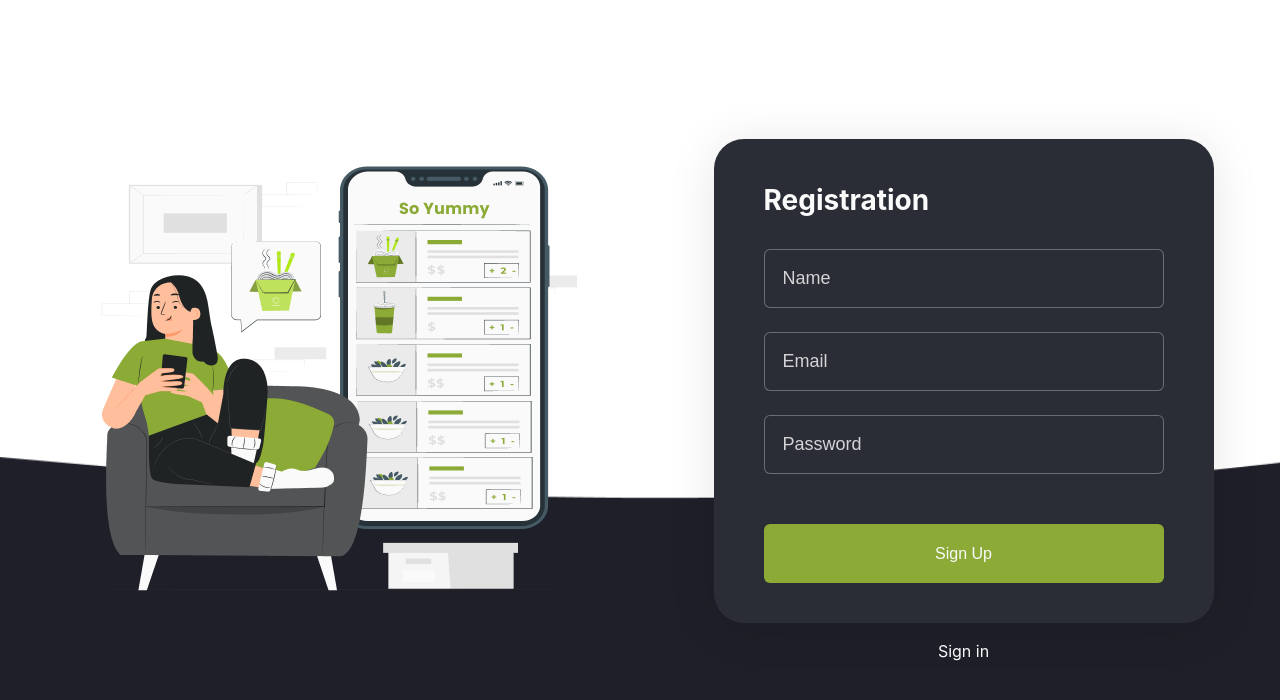
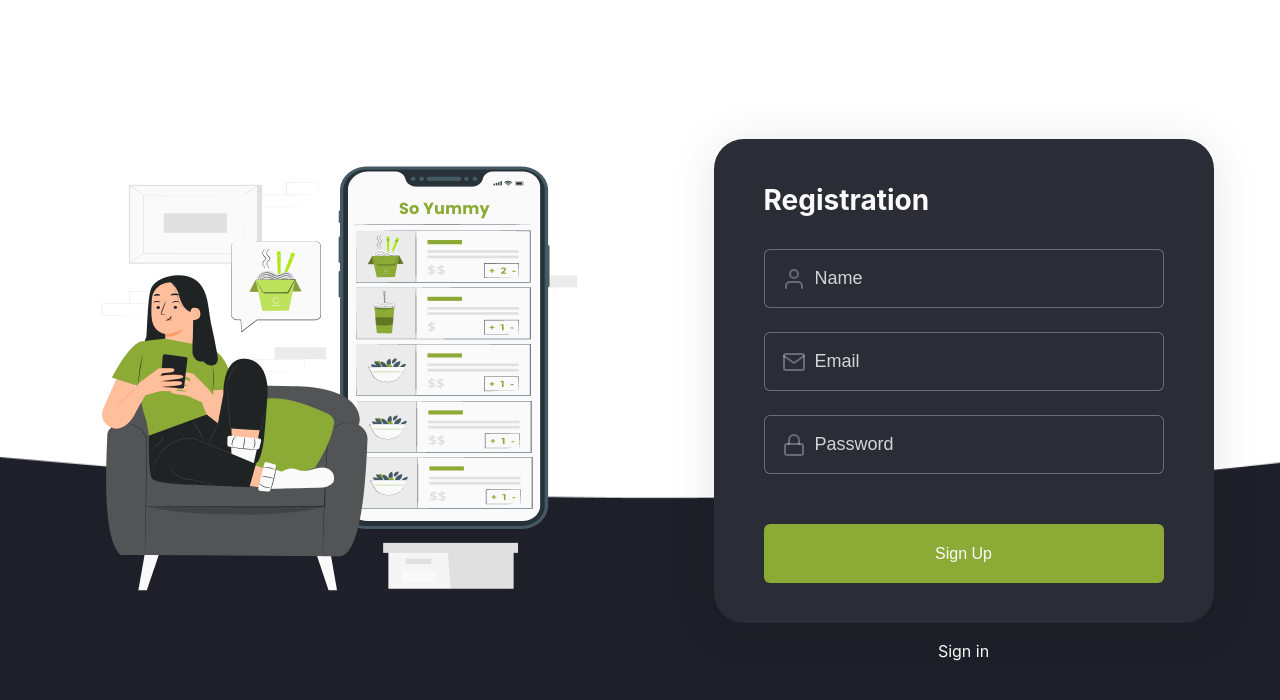
Before and after one commit to bbachara/go-yummy, a React (Create React App) app: page /go-yummy/register in a window 1280 px wide. Shown: the top 700 px of the page. Built offline with nearby package versions, Linux system fonts and the light colour scheme.

Commit message:
icons added

```diff
--- a/src/pages/Auth/Login/Login.jsx
+++ b/src/pages/Auth/Login/Login.jsx
@@ -1,5 +1,6 @@
 import React, { useState } from 'react';
 import { Link } from 'react-router-dom';
+import { FiMail, FiLock } from 'react-icons/fi';
 import styles from './Login.module.css';
 import orderFood from '../../../assets/AuthPages/order-food-desktop.png';
 
@@ -24,6 +25,8 @@ export const Login = () => {
             <h2 className={styles.title}>Sign In</h2>
             <form onSubmit={handleSubmit} className={styles.form}>
               <div className={styles.field}>
+                <div className={styles.inputWrapper}>
+                  <FiMail className={styles.icon} />
                   <input
                     type="email"
                     id="email"
@@ -34,7 +37,10 @@ export const Login = () => {
                     placeholder="Email"
                   />
                 </div>
+              </div>
               <div className={styles.field}>
+                <div className={styles.inputWrapper}>
+                  <FiLock className={styles.icon} />
                   <input
                     type="password"
                     id="password"
@@ -44,6 +50,7 @@ export const Login = () => {
                     className={styles.input}
                     placeholder="Password"
                   />
+                </div>
               </div>
               <button type="submit" className={styles.button}>Sign In</button>
             </form>
--- a/src/pages/Auth/Login/Login.module.css
+++ b/src/pages/Auth/Login/Login.module.css
@@ -78,7 +78,7 @@
     background-color: #2A2C36;
     color: #FFFFFF;
     font-size: 18px;
-    padding-left: 18px;
+    padding-left: 50px;
     box-sizing: border-box;
 }
 
@@ -90,6 +90,20 @@
     outline: none;
     border: 1px solid #FFFFFF;
     opacity: 100%;
+}
+
+.inputWrapper {
+    position: relative;
+}
+
+.icon {
+    position: absolute;
+    left: 18px;
+    top: 50%;
+    transform: translateY(-50%);
+    color: rgba(255, 255, 255, 0.3);
+    width: 24px;
+    height: 24px;
 }
 
 .button {
--- a/src/pages/Auth/Register/Register.jsx
+++ b/src/pages/Auth/Register/Register.jsx
@@ -1,5 +1,6 @@
 import React, { useState } from 'react';
 import { Link } from 'react-router-dom';
+import { FiUser, FiMail, FiLock } from 'react-icons/fi';
 import styles from './Register.module.css';
 import orderFood from '../../../assets/AuthPages/order-food-desktop.png';
 
@@ -26,6 +27,8 @@ export const Register = () => {
             <h2 className={styles.title}>Registration</h2>
             <form onSubmit={handleSubmit} className={styles.form}>
               <div className={styles.field}>
+                <div className={styles.inputWrapper}>
+                  <FiUser className={styles.icon} />
                   <input
                     type="text"
                     id="name"
@@ -36,7 +39,10 @@ export const Register = () => {
                     placeholder="Name"
                   />
                 </div>
+              </div>
               <div className={styles.field}>
+                <div className={styles.inputWrapper}>
+                  <FiMail className={styles.icon} />
                   <input
                     type="email"
                     id="email"
@@ -47,7 +53,10 @@ export const Register = () => {
                     placeholder="Email"
                   />
                 </div>
+              </div>
               <div className={styles.field}>
+                <div className={styles.inputWrapper}>
+                  <FiLock className={styles.icon} />
                   <input
                     type="password"
                     id="password"
@@ -57,6 +66,7 @@ export const Register = () => {
                     className={styles.input}
                     placeholder="Password"
                   />
+                </div>
               </div>
               <button type="submit" className={styles.button}>Sign Up</button>
             </form>
--- a/src/pages/Auth/Register/Register.module.css
+++ b/src/pages/Auth/Register/Register.module.css
@@ -78,7 +78,7 @@
     background-color: #2A2C36;
     color: #FFFFFF;
     font-size: 18px;
-    padding-left: 18px;
+    padding-left: 50px;
     box-sizing: border-box;
 }
 
@@ -90,6 +90,20 @@
     outline: none;
     border: 1px solid #FFFFFF;
     opacity: 100%;
+}
+
+.inputWrapper {
+    position: relative;
+}
+
+.icon {
+    position: absolute;
+    left: 18px;
+    top: 50%;
+    transform: translateY(-50%);
+    color: rgba(255, 255, 255, 0.3);
+    width: 24px;
+    height: 24px;
 }
 
 .button {
```
Lines whose indentation alone changed are shown as unchanged.
